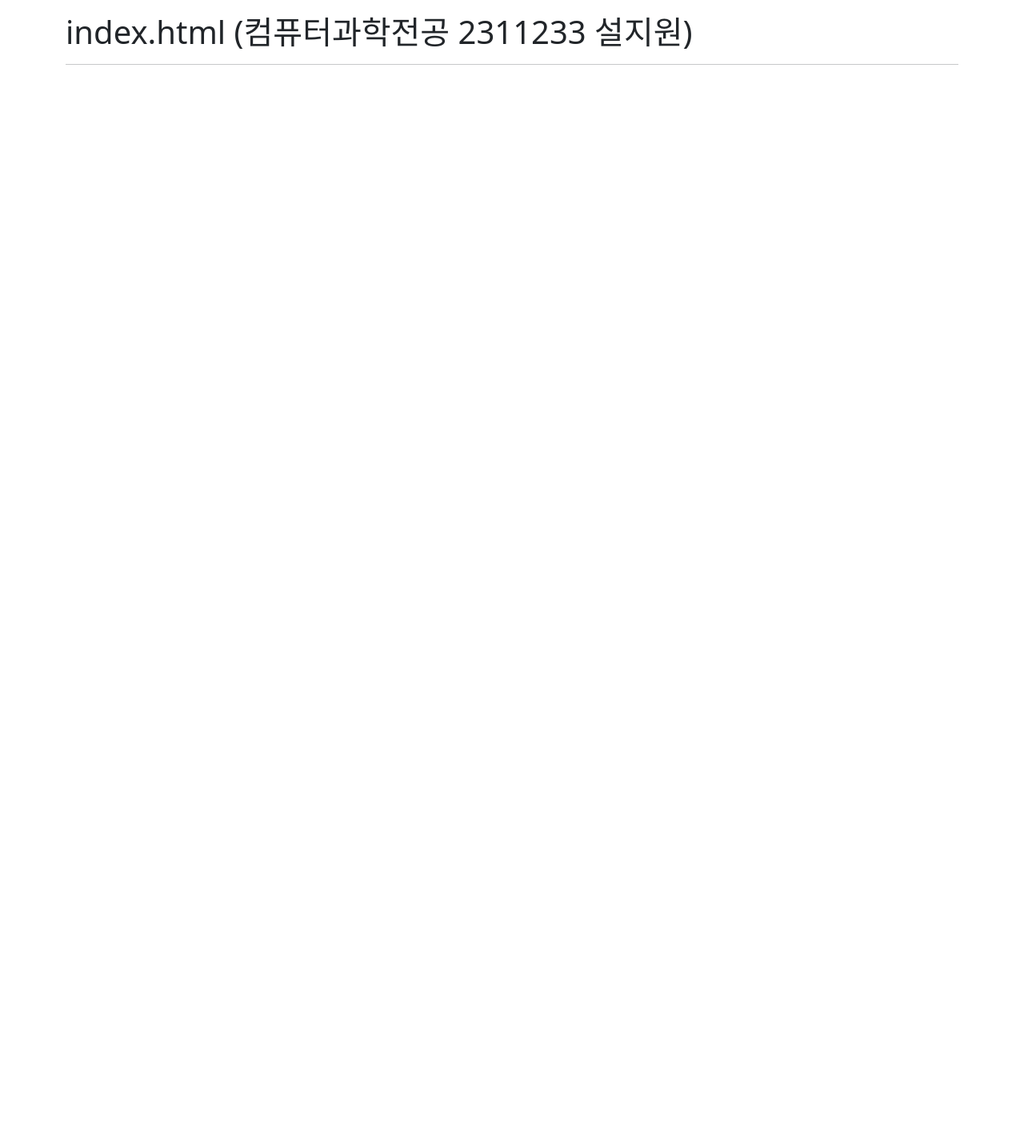
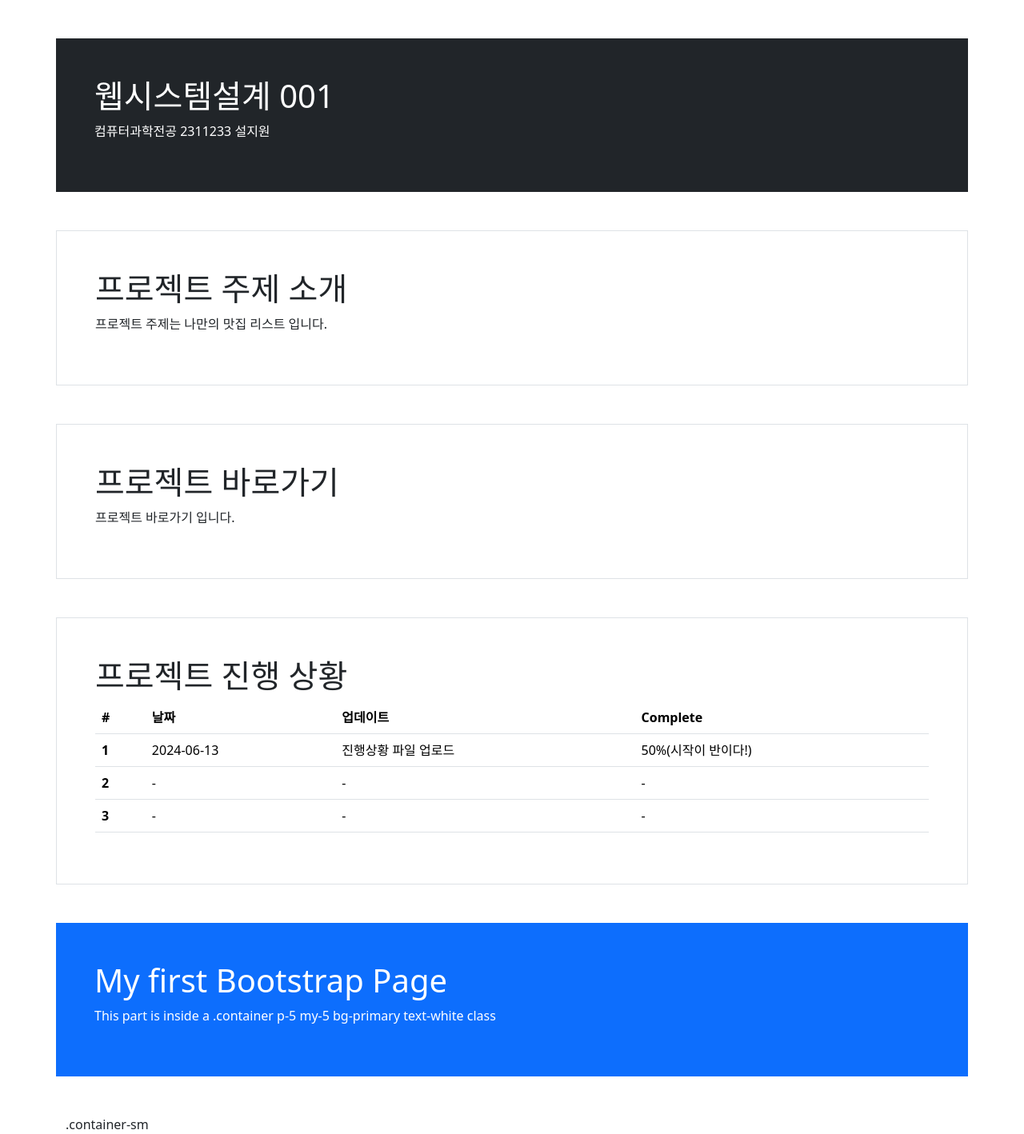
Before and after one commit to Br31-yeah/Br31-yeah, a plain HTML site: page Project_info.html in a window 1280 px wide. Shown: the whole page at 80% size. Before the commit the page ends 800 px from the top, so only its background shows below. Drawn offline with nearby package versions, Linux system fonts and the light colour scheme.

Commit message:
Update Project_info.html

```diff
--- a/Project_info.html
+++ b/Project_info.html
@@ -1,26 +1,66 @@
-<!-- index.html 을 수정하기-->
 <!DOCTYPE html>
 <html lang="en">
     <head>
-        <title>2311233 설지원</title>
+        <title>Bootstrap Example</title>
         <meta charset="utf-8">
-        <meta name="viewport" content="width=device-width, initial-scale=1">
+        <meta name="viewport" content="width-device-width, initial-scale=1">
+        <!--Latest compiled and minified CSS-->
         <link href="https://cdn.jsdelivr.net/npm/bootstrap@5.3.3/dist/css/bootstrap.min.css" rel="stylesheet">
-        <script src="https://cdn.jsdelivr.net/npm/bootstrap@5.3.3/disdt/js/bootstrap.bundle.min.js"></script>
+        <!--Latest compiled JavaScript-->
+        <script src="https://cdn.jsdelivr.net/npm/bootstrap@5.3.3/dist/js/bootstrap.bundle.min.js"></script>
     </head>
     <body>
-        <div class="container mt-3">
-            <h1>index.html (컴퓨터과학전공 2311233 설지원)</h1>
-            <hr>
-            <ul class="nav flex-column">
-                <li class="nav flex-colunm">
-                    <li class="nav flex-column"></li>
-                </li>
-            </ul>
+        <div class="container p-5 my-5 bg-dark text-white">
+            <h1>웹시스템설계 001  </h1>
+            <p>컴퓨터과학전공 2311233 설지원</p>
         </div>
+        <div class="container p-5 my-5 border">
+            <h1>프로젝트 주제 소개</h1>
+            <p>프로젝트 주제는 나만의 맛집 리스트 입니다.</p>
+        </div>
+        <div class="container p-5 my-5 border">
+            <h1>프로젝트 바로가기</h1>
+            <p>프로젝트 바로가기 입니다.</p>
+        </div>
+        <div class="container p-5 my-5 border">
+            <h1>프로젝트 진행 상황</h1>
+            <table class="table">
+                <thead>
+                  <tr>
+                    <th scope="col">#</th>
+                    <th scope="col">날짜</th>
+                    <th scope="col">업데이트</th>
+                    <th scope="col">Complete</th>
+                  </tr>
+                </thead>
+                <tbody>
+                  <tr>
+                    <th scope="row">1</th>
+                    <td>2024-06-13</td>
+                    <td>진행상황 파일 업로드</td>
+                    <td>50%(시작이 반이다!)</td>
+                  </tr>
+                  <tr>
+                    <th scope="row">2</th>
+                    <td>-</td>
+                    <td>-</td>
+                    <td>-</td>
+                  </tr>
+                  <tr>
+                    <th scope="row">3</th>
+                    <td>-</td>
+                    <td>-</td>
+                    <td>-</td>
+                  </tr>
+                </tbody>
+              </table>
+        </div>
+
+        <div class="container p-5 my-5 bg-primary text-white">
+            <h1>My first Bootstrap Page</h1>
+            <p>This part is inside a .container p-5 my-5 bg-primary text-white class</p>
+        </div>
+        <!--Bootstrap 5 containers-->
+        <div class="container-sm">.container-sm</div>
     </body>
 </html>
-<!--프로젝트 주제 소개-->
-<!-- 프로젝트 바로가기-->
-<!-- 프로젝트 진행 상황-->
-<!-- date update complete-->
```
